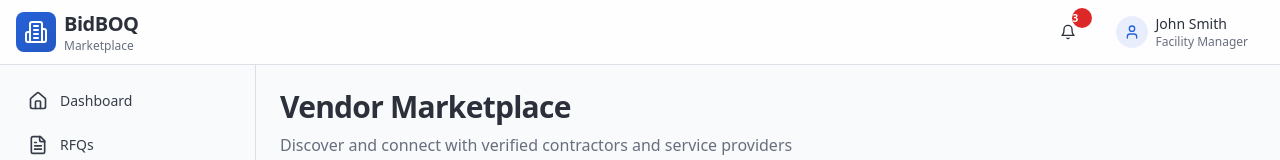
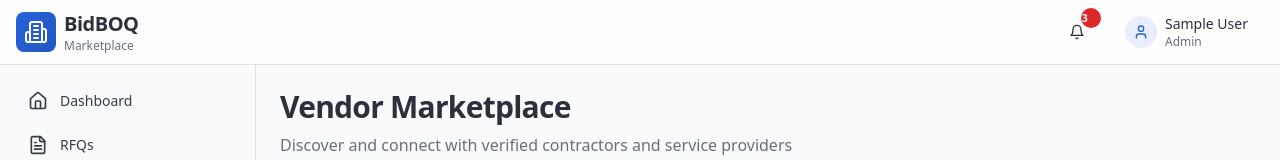
Before and after one commit to employee7007-droid/construct-deal, a React (Vite) app in the folder frontend/: page /vendors in a window 1280 px wide. Shown: the top 160 px of the page. Built offline with nearby package versions, Linux system fonts and the light colour scheme; no server answers; sample sign-in values are in the browser's storage; the HTML template or start-up script is replaced by a standard one.

Commit message:
auto-commit for a0b1324e-389c-486d-a238-2386f30f0360

```diff
--- a/frontend/src/pages/VendorList.tsx
+++ b/frontend/src/pages/VendorList.tsx
@@ -37,7 +37,7 @@ const VendorList = () => {
 
   return (
     <div className="min-h-screen bg-background">
-      <Navbar userRole="facility_manager" userName="John Smith" />
+      <Navbar userRole={user?.role || "facility_manager"} userName={user?.name || "User"} />
       <div className="flex">
         <Sidebar userRole="facility_manager" activePage="vendors" />
         <main className="flex-1 p-6">
```
